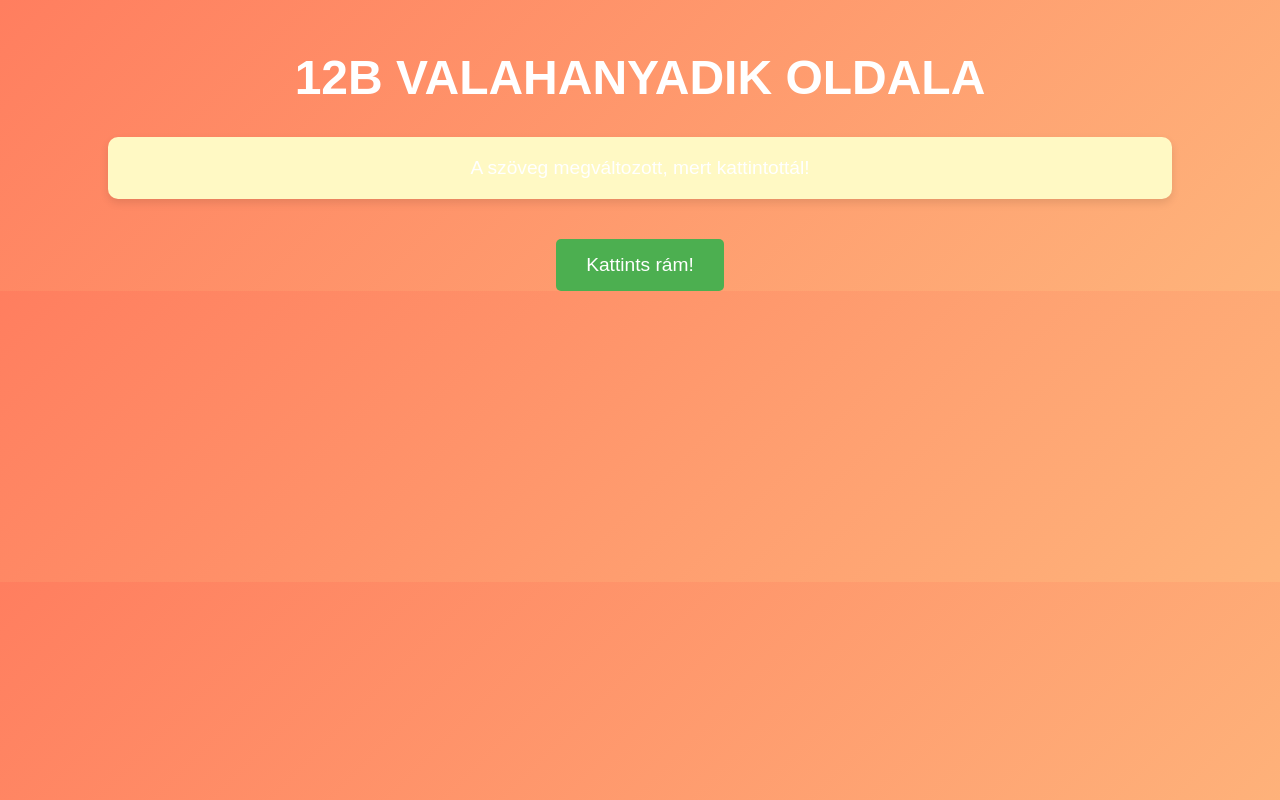
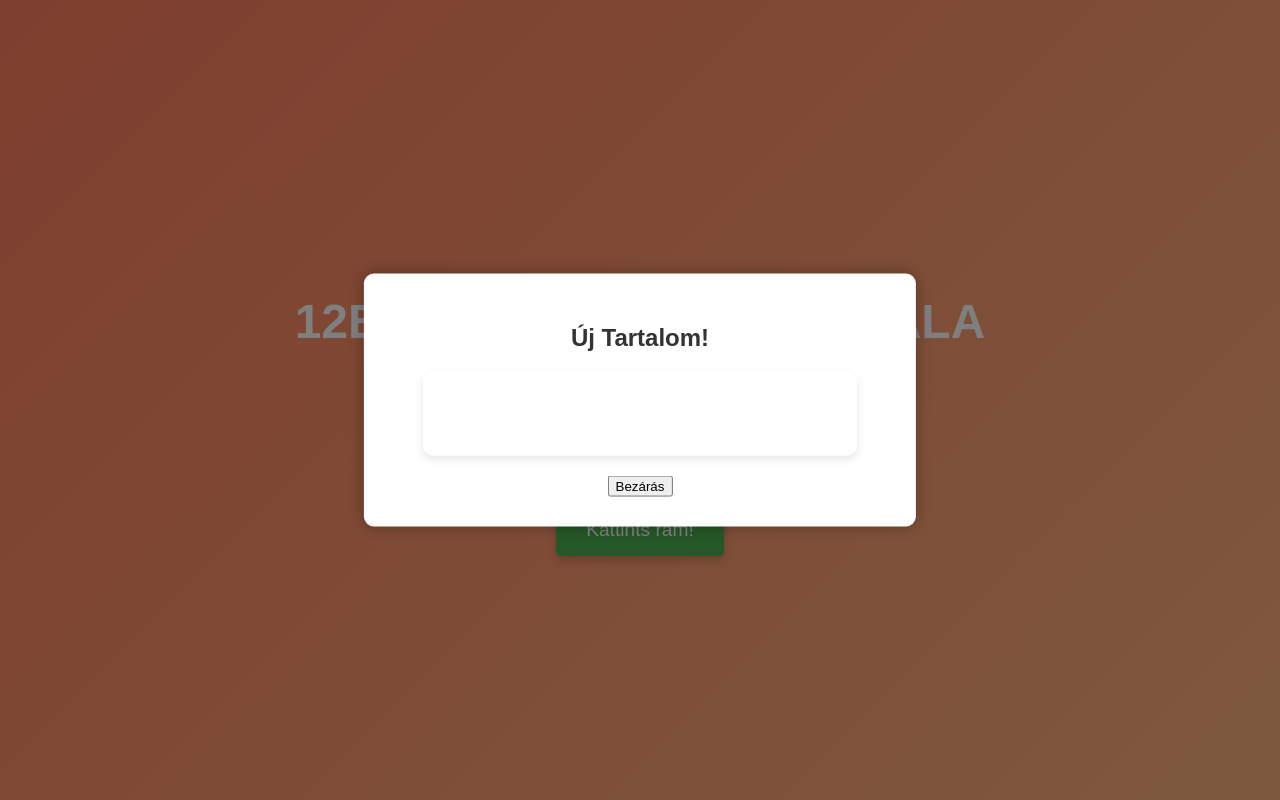
Before and after one commit to blenyesipeter/yxcvbn, a plain HTML site: page index.html in a window 1280 px wide. Both pictures are taken after a click on the link "Kattints rám!". Drawn offline with Linux system fonts and the light colour scheme.

Commit message:
Update index.html

```diff
--- a/index.html
+++ b/index.html
@@ -13,6 +13,11 @@
             padding: 0;
             text-align: center;
             color: #fff;
+            height: 100vh;
+            display: flex;
+            flex-direction: column;
+            justify-content: center;
+            align-items: center;
         }
 
         h1 {
@@ -58,11 +63,53 @@
             border-radius: 5px;
             transition: background-color 0.3s ease, transform 0.2s ease;
             margin-top: 20px;
+            box-shadow: 0 4px 10px rgba(0, 0, 0, 0.2);
         }
 
         .button:hover {
             background-color: #45a049;
             transform: scale(1.1);
+        }
+
+        /* Popup stílusok */
+        #popup {
+            display: none;
+            position: fixed;
+            top: 50%;
+            left: 50%;
+            transform: translate(-50%, -50%);
+            background-color: white;
+            color: #333;
+            padding: 30px;
+            border-radius: 10px;
+            box-shadow: 0 0 15px rgba(0, 0, 0, 0.3);
+            z-index: 1000;
+            opacity: 0;
+            animation: fadeInPopup 1s forwards;
+        }
+
+        /* Popup közelítés animáció */
+        @keyframes fadeInPopup {
+            0% {
+                opacity: 0;
+                transform: translate(-50%, -50%) scale(0.7);
+            }
+            100% {
+                opacity: 1;
+                transform: translate(-50%, -50%) scale(1);
+            }
+        }
+
+        /* Overlay (árnyékolás) */
+        #overlay {
+            display: none;
+            position: fixed;
+            top: 0;
+            left: 0;
+            width: 100%;
+            height: 100%;
+            background-color: rgba(0, 0, 0, 0.5);
+            z-index: 999;
         }
 
         /* Animációk */
@@ -76,6 +123,23 @@
                 transform: translateY(0);
             }
         }
+
+        /* Reszponzív stílusok */
+        @media (max-width: 768px) {
+            h1 {
+                font-size: 2.5em;
+            }
+
+            p {
+                font-size: 1em;
+                max-width: 90%;
+            }
+
+            .button {
+                font-size: 1em;
+                padding: 12px 24px;
+            }
+        }
     </style>
 </head>
 <body>
@@ -85,11 +149,29 @@
     <!-- Interaktív gomb -->
     <a href="#" class="button" onclick="changeText()">Kattints rám!</a>
 
+    <!-- Popup ablak -->
+    <div id="overlay"></div>
+    <div id="popup">
+        <h2>Új Tartalom!</h2>
+        <p>Ez egy felugró ablak, amely még több információt ad!</p>
+        <button onclick="closePopup()">Bezárás</button>
+    </div>
+
     <script>
         function changeText() {
             let p = document.querySelector('p');
             p.textContent = 'A szöveg megváltozott, mert kattintottál!';
             p.style.backgroundColor = '#fff9c4'; // Egy kis színváltozás a háttérre
+
+            // Popup megjelenítése
+            document.getElementById('overlay').style.display = 'block';
+            document.getElementById('popup').style.display = 'block';
+        }
+
+        // Popup bezárása
+        function closePopup() {
+            document.getElementById('overlay').style.display = 'none';
+            document.getElementById('popup').style.display = 'none';
         }
     </script>
 </body>
```
